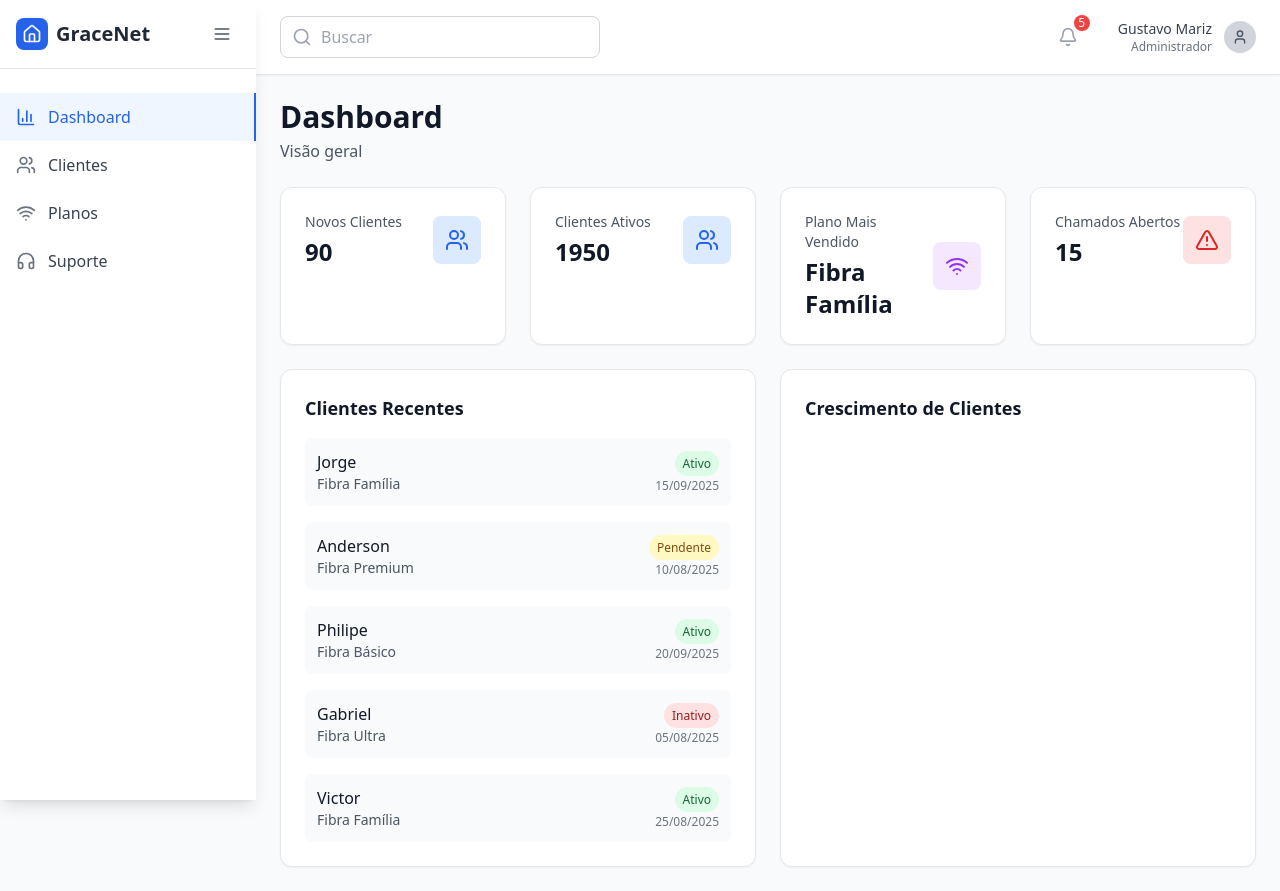
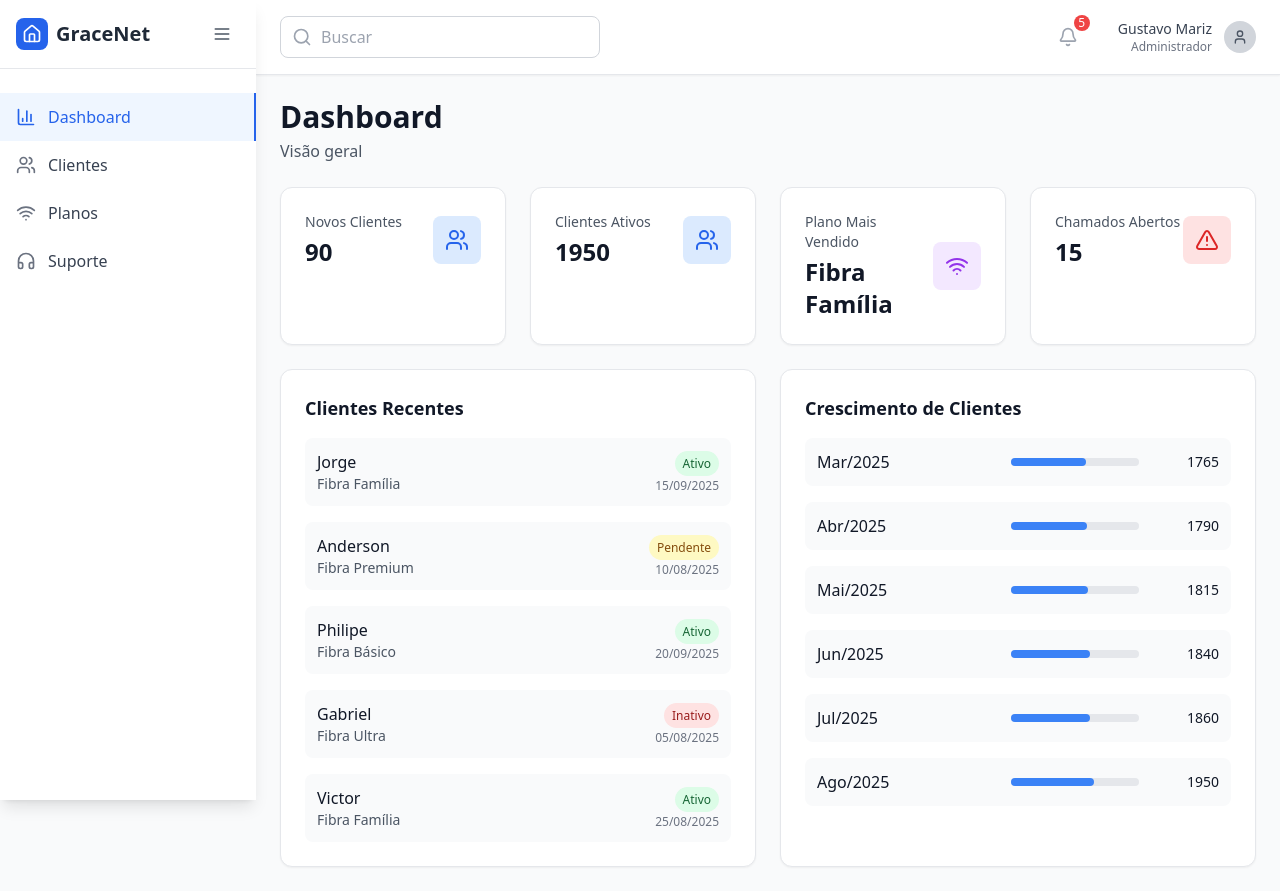
Before and after one commit to gusmariz/Projeto-ISP, a React (Vite) app: page / in a window 1280 px wide. Built offline with nearby package versions, Linux system fonts and the light colour scheme.

Commit message:
feat: seção para visualização mensal do crescimento da base de clientes no dashboard

```diff
--- a/src/components/Dashboard.tsx
+++ b/src/components/Dashboard.tsx
@@ -73,12 +73,12 @@ const Dashboard = () => {
   ];
 
   const monthlyData = [
-    { month: "Mar", custumers: "1765" },
-    { month: "Abr", custumers: "1790" },
-    { month: "Mai", custumers: "1815" },
-    { month: "Jun", custumers: "1840" },
-    { month: "Jul", custumers: "1860" },
-    { month: "Ago", custumers: "1950" },
+    { month: "Mar", custumers: 1765 },
+    { month: "Abr", custumers: 1790 },
+    { month: "Mai", custumers: 1815 },
+    { month: "Jun", custumers: 1840 },
+    { month: "Jul", custumers: 1860 },
+    { month: "Ago", custumers: 1950 },
   ];
 
   return (
@@ -155,6 +155,29 @@ const Dashboard = () => {
           <h3 className="text-lg font-semibold text-gray-900 mb-4">
             Crescimento de Clientes
           </h3>
+          <div className="space-y-4">
+            {monthlyData.map((data, index) => (
+              <div
+                key={index}
+                className="flex items-center justify-between p-3 bg-gray-50 rounded-lg"
+              >
+                <span className="font-medium text-gray-900">
+                  {data.month}/2025
+                </span>
+                <div className="flex items-center space-x-4">
+                  <div className="w-32 bg-gray-200 rounded-full h-2">
+                    <div
+                      className="bg-blue-500 h-2 rounded-full"
+                      style={{ width: `${(data.custumers / 3000) * 100}%` }}
+                    ></div>
+                  </div>
+                  <span className="text-sm font-medium text-gray-900 w-16 text-right">
+                    {data.custumers}
+                  </span>
+                </div>
+              </div>
+            ))}
+          </div>
         </div>
       </div>
     </div>
```
